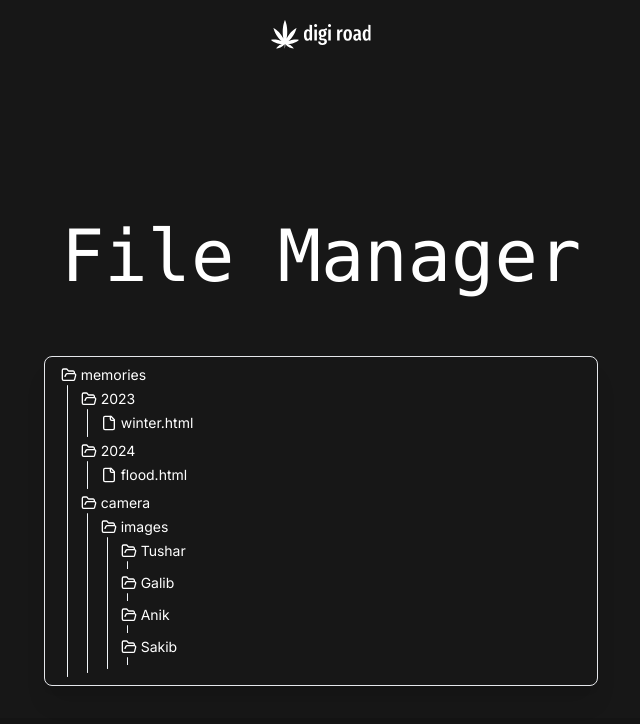
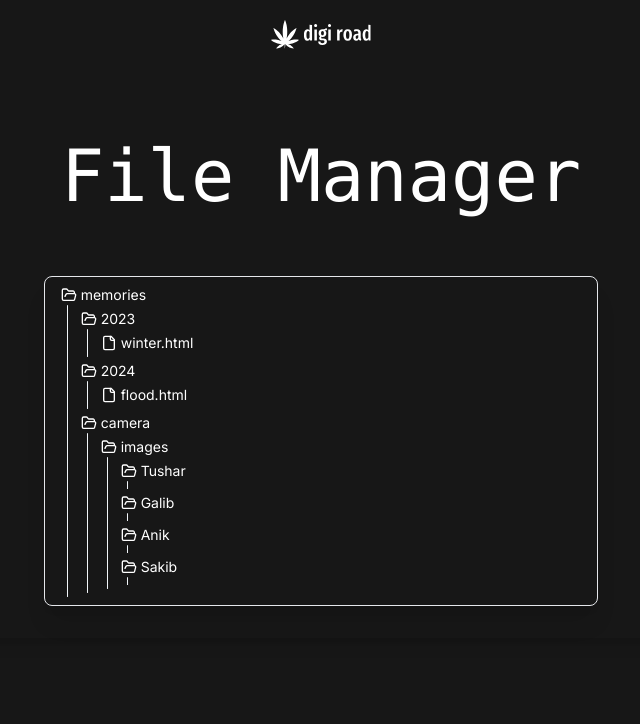
Before and after one commit to txxasif/FloodscapeMemories, a Next.js app: page /memories in a window 1280 px wide. Shown: the top 724 px of the page, without its empty margins (319-959 px from the left). Built offline with nearby package versions, Linux system fonts and the light colour scheme.

Commit message:
memories

```diff
--- a/app/memories/page.tsx
+++ b/app/memories/page.tsx
@@ -1,15 +1,18 @@
+"use client";
 import React from "react";
 import { FilleManager } from "@/components/FilleManager";
-
+import BlurFade from "@/components/magicui/blur-fade";
 export default function Memories() {
   return (
-    <main className="w-full min-h-screen flex flex-col items-center justify-center  px-4">
+    <main className="w-full min-h-[80vh] flex flex-col items-center justify-center  px-4">
       <div className="w-full flex justify-center mb-8">
         <h1 className="font-mono text-white text-5xl md:text-6xl lg:text-7xl text-center">
           File Manager
         </h1>
       </div>
+
       <div className="w-full max-w-4xl flex items-center justify-center  shadow-lg rounded-lg p-4 md:p-8">
+        {" "}
         <FilleManager />
       </div>
     </main>
```
